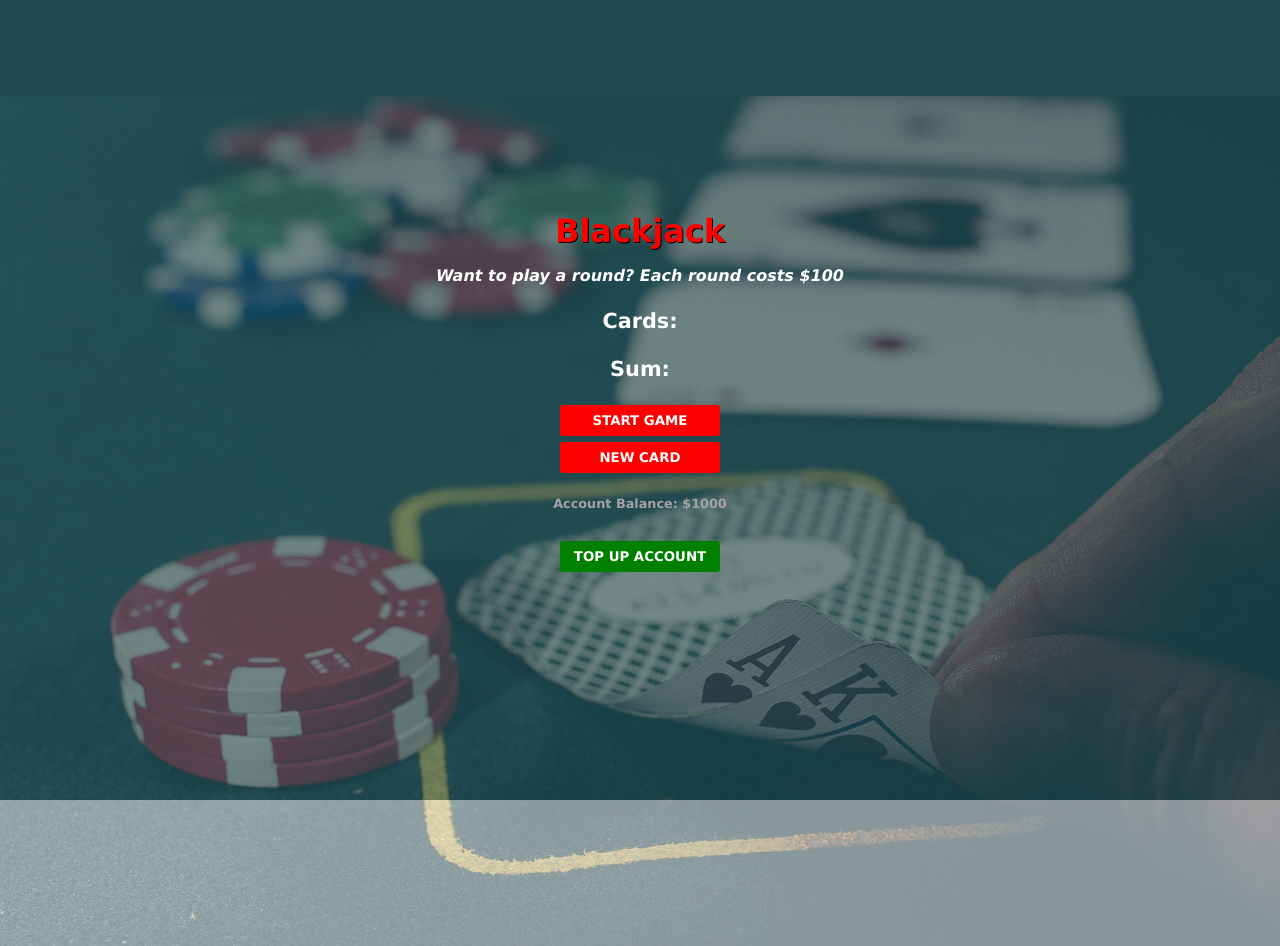
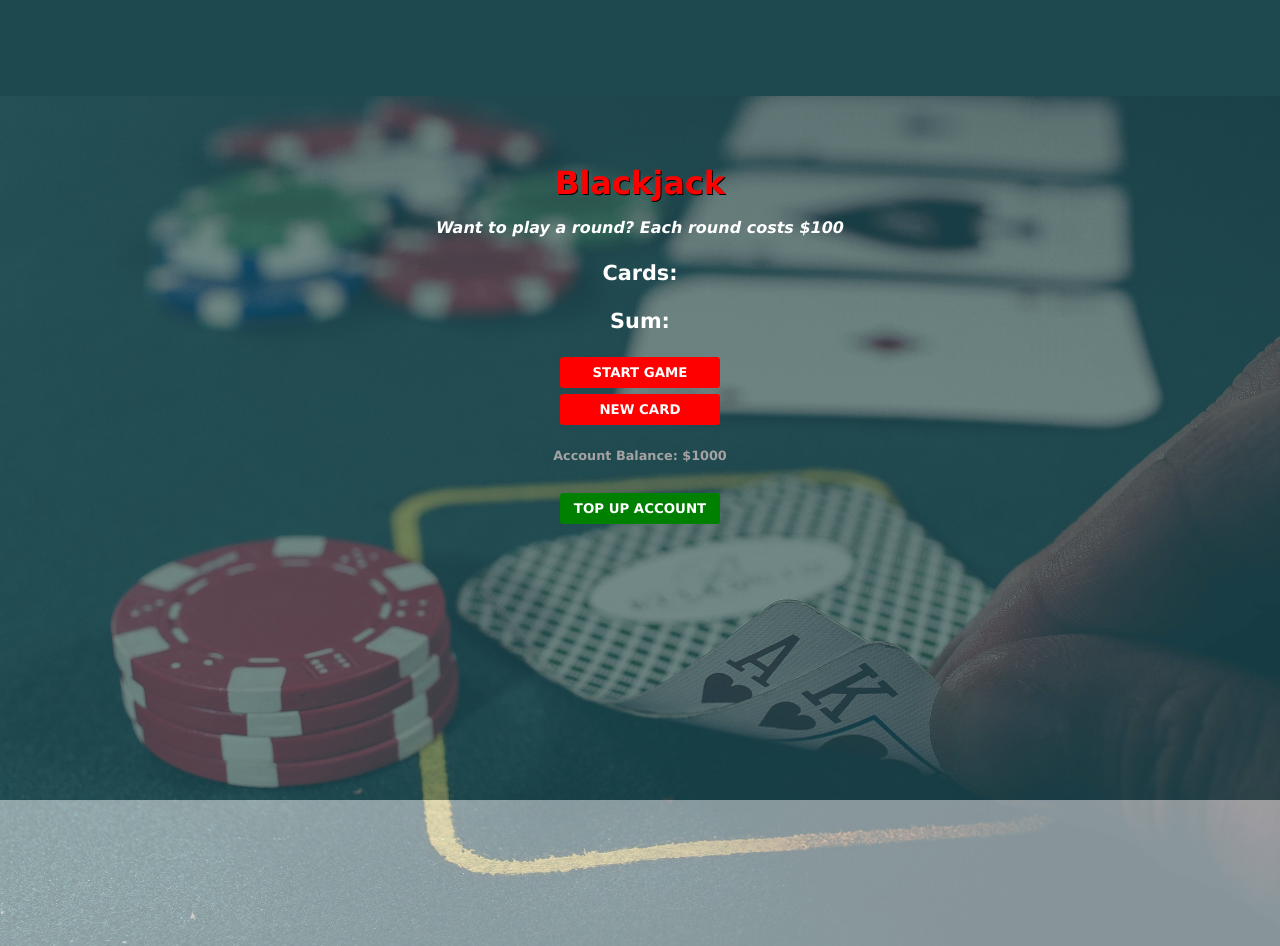
Before and after one commit to bward67/BlackjackGameScrimba, a plain HTML site: page index.html in a window 1280 px wide. Drawn offline with Linux system fonts and the light colour scheme.

Commit message:
padding-top change

```diff
--- a/app.js
+++ b/app.js
@@ -176,5 +176,5 @@ function getRandomCard() {
 }
 
 //? THINGS STILL TO DO:
-
+//! set up a function for numbers with commas so we get 1,000 instead of 1000
 //! set up local Storage for accountBalance
--- a/style.css
+++ b/style.css
@@ -34,7 +34,7 @@ img {
 }
 h1 {
   margin-block: 1rem;
-  padding-top: 12rem;
+  padding-top: 6rem;
   color: red;
   text-shadow: 1px 1px 0 black;
 }
```
